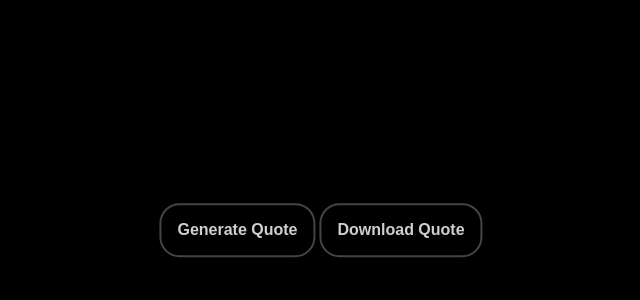
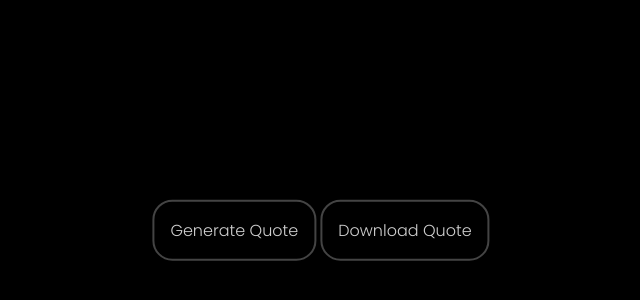
Before and after one commit to preetsuthar17/RiseQuotes, a plain HTML site: page index.html in a window 1280 px wide. Shown: the part 178-478 px from the top of the page, without its empty margins (319-959 px from the left). Drawn offline with Linux system fonts and the light colour scheme.

Commit message:
💄 Update font style in button

```diff
--- a/style.css
+++ b/style.css
@@ -1,3 +1,5 @@
+@import url('https://fonts.googleapis.com/css2?family=Poppins:ital,wght@0,100;0,200;0,300;0,400;0,500;0,600;0,700;0,800;1,900&display=swap');
+
 * {
   margin: 0;
   padding: 0;
@@ -27,8 +29,8 @@ body {
 
 .generate_quote_btn {
   cursor: pointer;
-  font-family: sans-serif;
-  font-weight: 900;
+  font-family: 'Poppins', sans-serif;
+  font-weight: 300;
   background-color: transparent;
   color: #cfcfcf;
   border: 2px solid #ffffff44;
```
